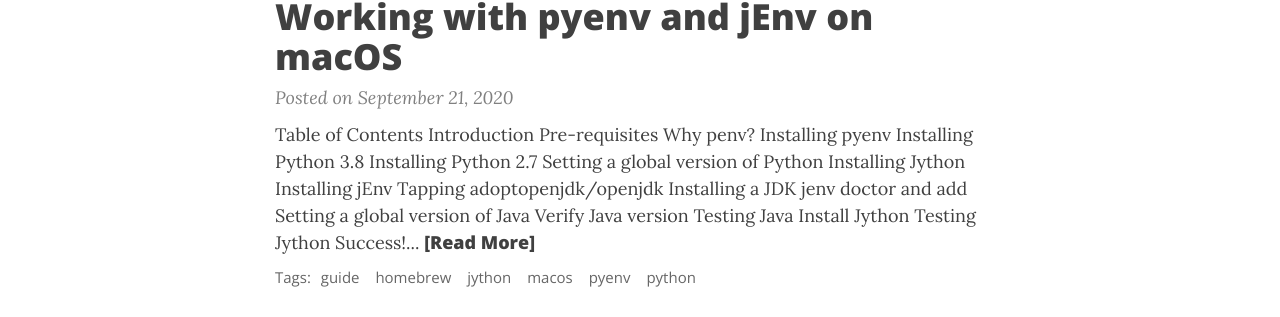
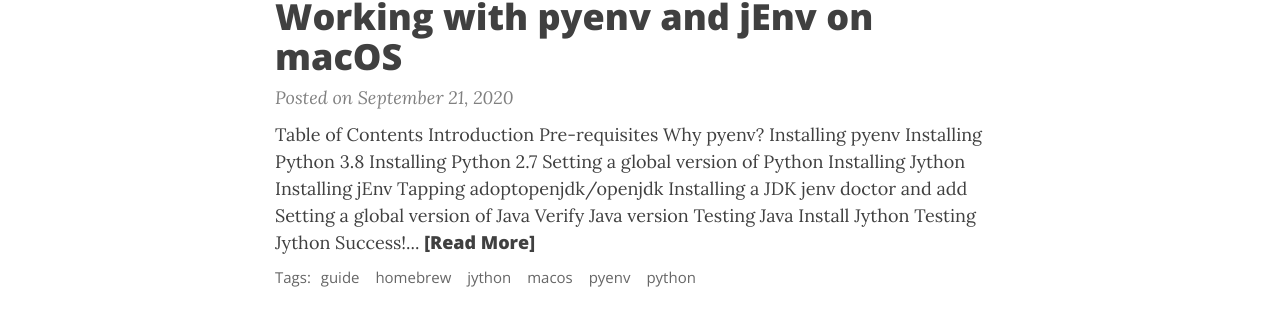
Before and after one commit to cesarcoatl/cesarcoatl.github.io, a Jekyll site: the page built from index.markdown, in a window 1280 px wide and 900 px high. Shown: the part 168-485 px from the top of the window. Built offline with Jekyll 4.4.1, drawn with Linux system fonts in a browser that asks for light colours; nearby versions of some CDN libraries; the list of posts is cut into pages by our own code.

Commit message:
Fixed typo in TOC

```diff
--- a/_posts/2020-09-21-working-with-pyenv-and-jenv-on-macos.md
+++ b/_posts/2020-09-21-working-with-pyenv-and-jenv-on-macos.md
@@ -13,7 +13,7 @@
 ## Table of Contents
 - [Introduction](#introduction)
 - [Pre-requisites](#pre-requisites)
-- [Why penv?](#why-pyenv)
+- [Why pyenv?](#why-pyenv)
 - [Installing pyenv](#installing-pyenv)
     - [Installing Python 3.8](#installing-python-38)
     - [Installing Python 2.7](#installing-python-27)
```
